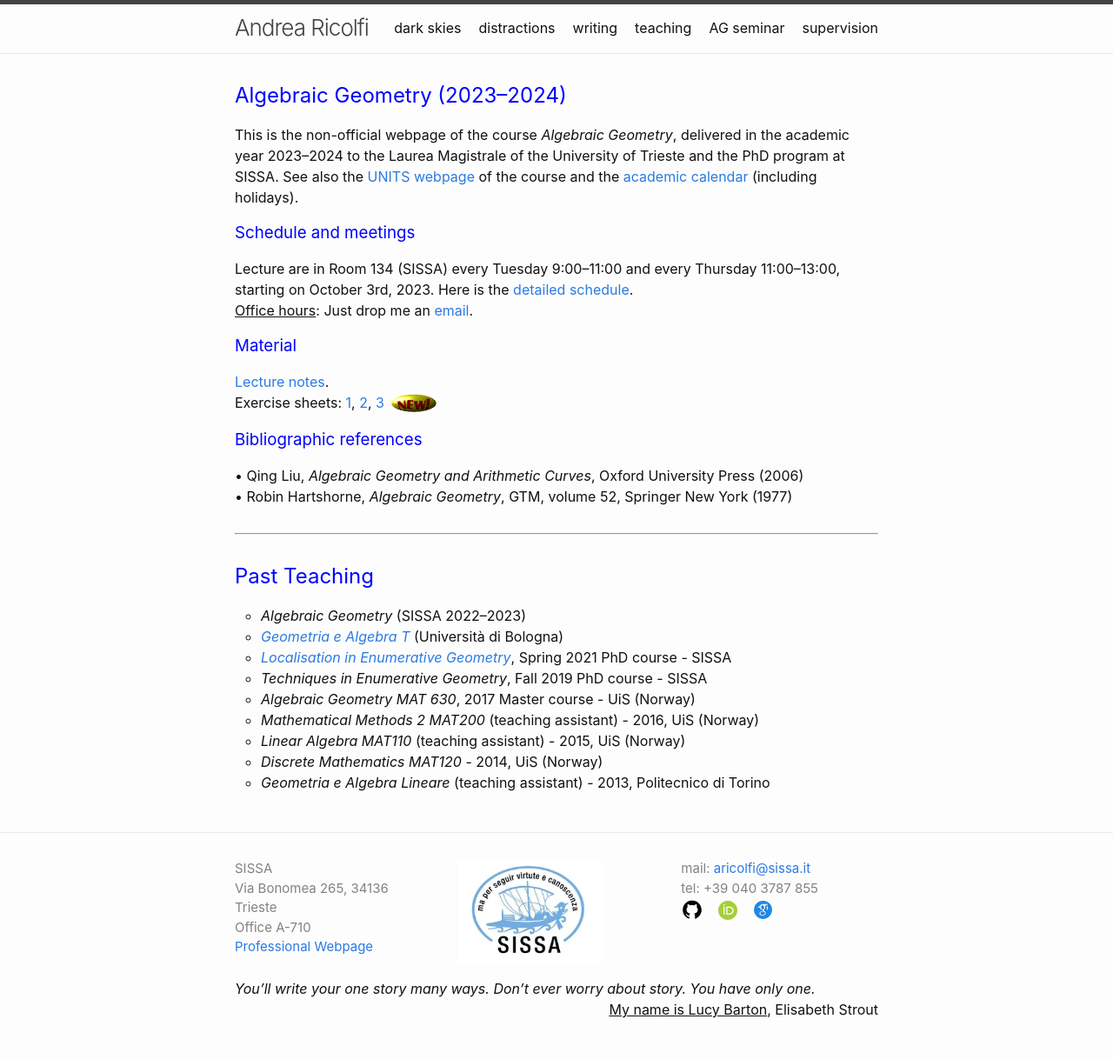
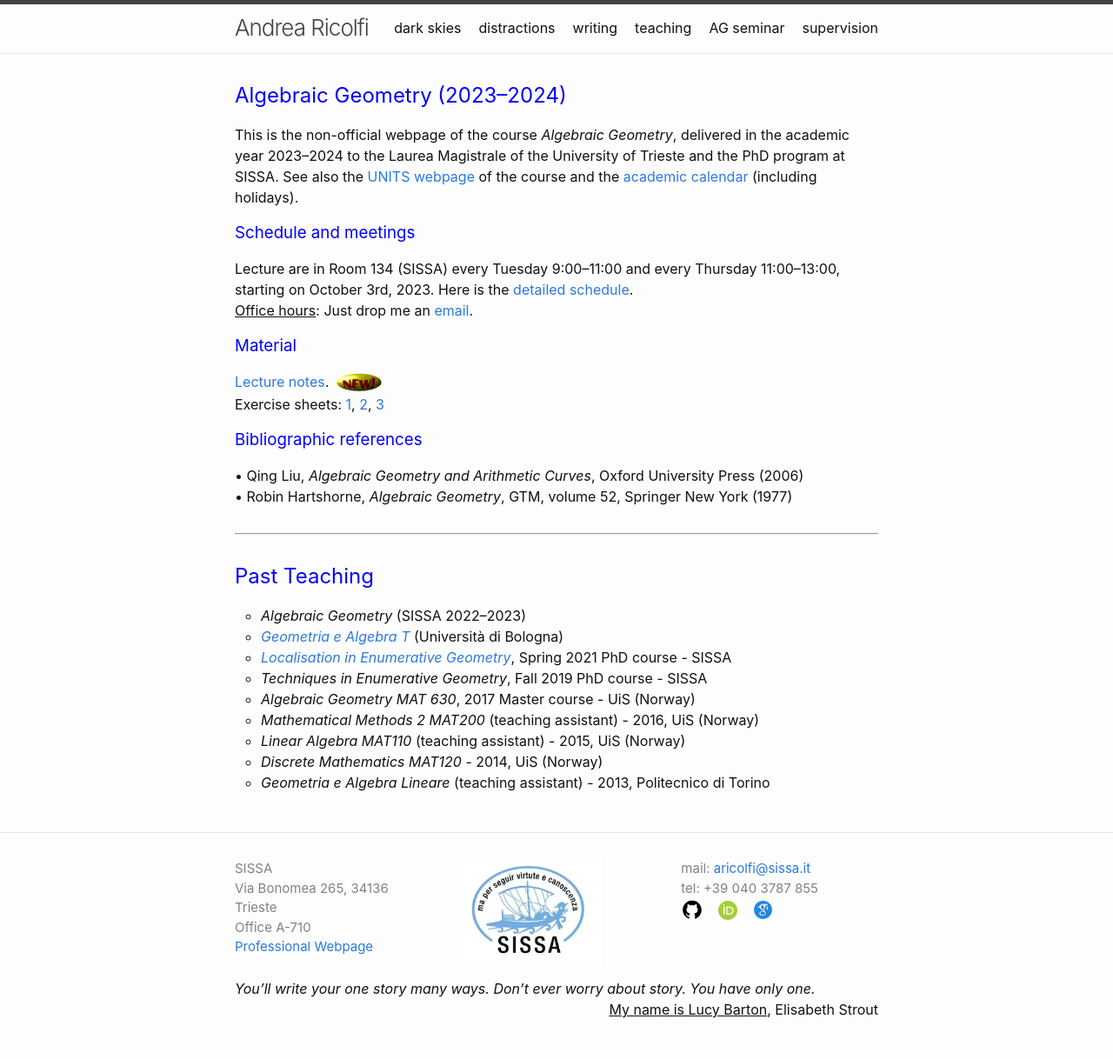
Before and after one commit to atricolfi/aricolfi.github.io, a Jekyll site: the page built from teaching.html, in a window 1280 px wide. Shown: the whole page at 87% size. Built offline with Jekyll 4.4.1, drawn with Linux system fonts in a browser that asks for light colours.

Commit message:
Update teaching.html

```diff
--- a/teaching.html
+++ b/teaching.html
@@ -22,13 +22,14 @@
 
    <h3> <p style="color:blue">Material</p> </h3>  <p>
 <a href="/AGCOURSE/2023/LectureNotes.pdf">Lecture notes</a>.
-<!-- <img moz-do-not-send="true" src="../../New.gif" alt="" width="60" height="25"> -->
+     <img moz-do-not-send="true" src="../../New.gif" alt="" width="60" height="25">
+
 <br>
 Exercise sheets:
      <a href="/AGCOURSE/2023/ExerciseSheet1.pdf">1</a>,
      <a href="/AGCOURSE/2023/ExerciseSheet2.pdf">2</a>,
      <a href="/AGCOURSE/2023/ExerciseSheet3.pdf">3</a>
-  <img moz-do-not-send="true" src="../../New.gif" alt="" width="60" height="25">
+
 
    <h3> <p style="color:blue">Bibliographic references</p> </h3>
 <p>
```
